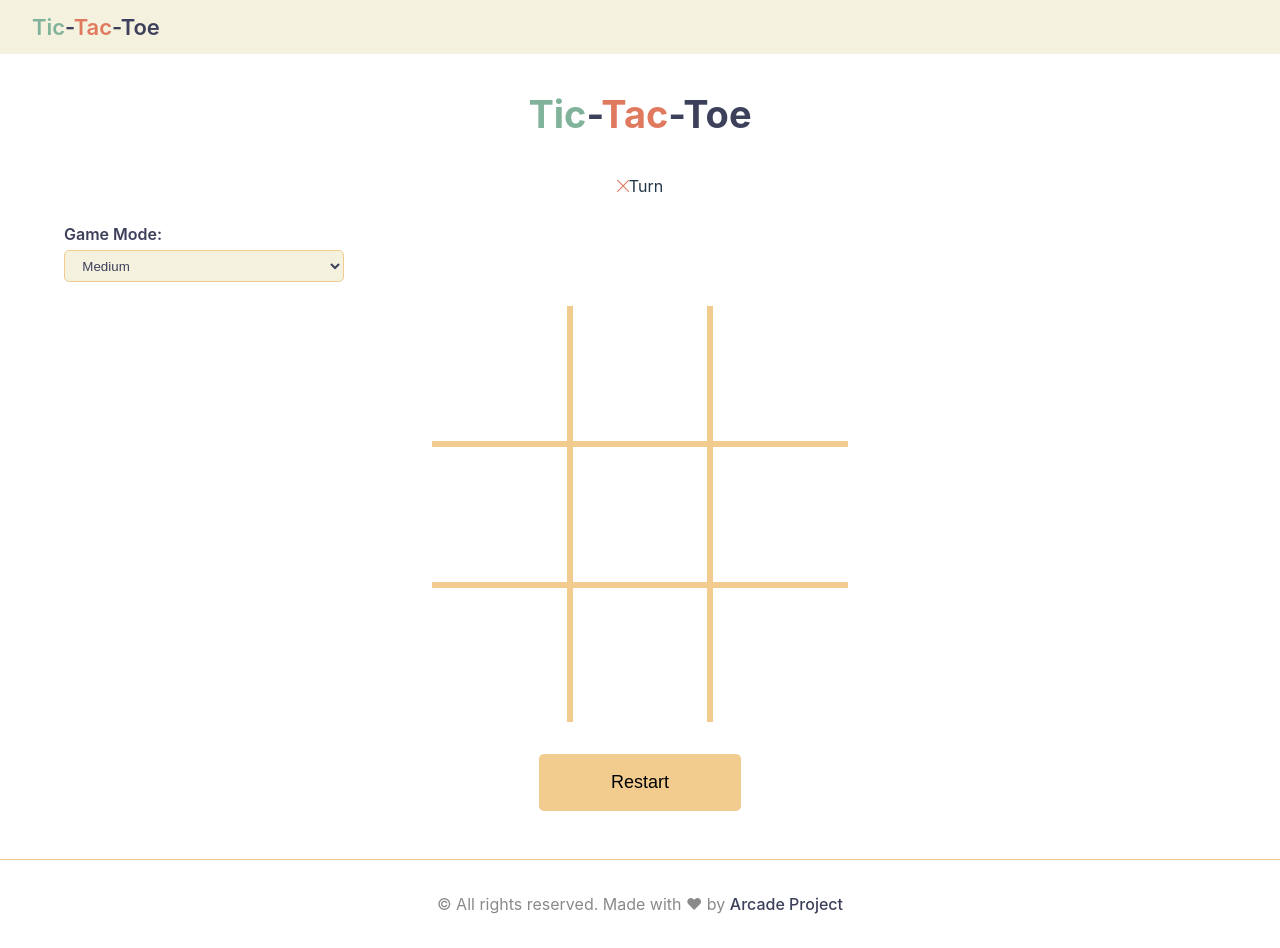
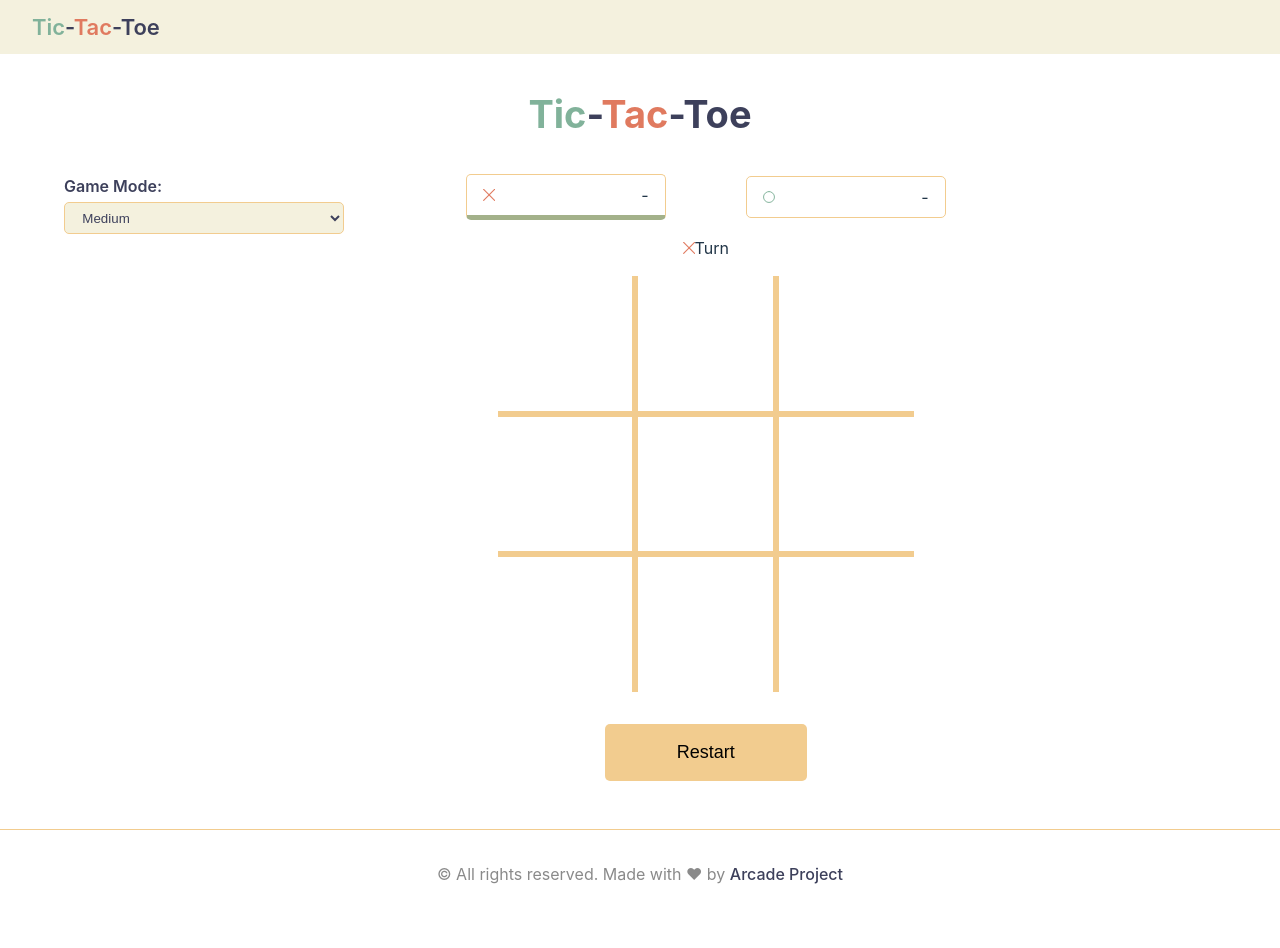
Before and after one commit to clonglam/Tic-Tac-Toe, a React (Vite) app: page / in a window 1280 px wide. Shown: the top 948 px of the page. After the commit the page ends 918 px from the top, so only its background shows below. Built offline with nearby package versions, Linux system fonts and the light colour scheme.

Commit message:
updated User interface

```diff
--- a/src/features/tictactoe/ModeSelector.tsx
+++ b/src/features/tictactoe/ModeSelector.tsx
@@ -3,7 +3,6 @@ import { GameMode, selectGameMode, setGameMode } from "./ticTacToeSlice"
 import { useAppDispatch, useAppSelector } from "../../app/hooks"
 
 const Wrapper = styled.div`
-  padding: 0.5em 0;
   position: relative;
   display: flex;
   flex-direction: column;
--- /dev/null
+++ b/src/features/tictactoe/SocreBoard.tsx
@@ -0,0 +1,77 @@
+import styled from "styled-components"
+import Cross from "./Cross"
+import Circle from "./Circle"
+import { useAppDispatch, useAppSelector } from "../../app/hooks"
+import {
+  GameMode,
+  Marks,
+  selectBoard,
+  selectGameMode,
+  selectHumanMark,
+  selectPlayers,
+  selectResult,
+  switchMark,
+} from "./ticTacToeSlice"
+
+const Wrapper = styled.section`
+  display: flex;
+  justify-content: center;
+  align-items: center;
+  width: 480px;
+  gap: 0px 5rem;
+`
+
+const ScoreBoard = styled(({ ...props }) => <section {...props} />)`
+  width: 1508px;
+  border-radius: 5px;
+  display: flex;
+  justify-content: space-between;
+  align-items: center;
+  padding: 0.5rem 1rem;
+  border: #f2cc8f 1px solid;
+  cursor: ${(props) => (props.disabled ? "disabled" : "pointer")};
+  border-bottom: ${(props) => (props.currentPlayer ? "#a3b18a 5px solid" : "")};
+`
+
+function SocreBoard() {
+  const dispatch = useAppDispatch()
+
+  const gameMode = useAppSelector(selectGameMode)
+  const currentHumanMark = useAppSelector(selectHumanMark)
+  const board = useAppSelector(selectBoard)
+  const players = useAppSelector(selectPlayers)
+  const result = useAppSelector(selectResult)
+
+  const onClickHandler = (mark: Marks) => {
+    if (
+      gameMode === GameMode["PVP"] ||
+      mark === currentHumanMark ||
+      (!board.every((cell) => cell === null) && result === null)
+    )
+      return
+    dispatch(switchMark())
+  }
+
+  return (
+    <Wrapper className="container">
+      {(["X", "O"] as Marks[]).map((mark) => (
+        <ScoreBoard
+          key={mark}
+          disabled={gameMode === GameMode["PVP"]}
+          currentPlayer={currentHumanMark === mark}
+          onClick={() => onClickHandler(mark)}
+        >
+          {mark === "X" ? (
+            <Cross width={12} height={12} />
+          ) : (
+            <Circle width={12} height={12} />
+          )}
+
+          <div>{players[mark].score === 0 ? "-" : players[mark].score}</div>
+        </ScoreBoard>
+      ))}
+    </Wrapper>
+  )
+}
+
+export default SocreBoard
--- a/src/pages/HomePage.tsx
+++ b/src/pages/HomePage.tsx
@@ -3,9 +3,11 @@ import styled from "styled-components"
 import GameBoard from "../features/tictactoe/GameBoard"
 import PlayerTurn from "../features/tictactoe/PlayerTurn"
 import RestartButton from "../features/tictactoe/RestartButton"
+import SocreBoard from "../features/tictactoe/SocreBoard"
 import WinnerModal from "../features/tictactoe/WinnerModal"
+import ModeSelector from "../features/tictactoe/ModeSelector"
+
 import Branding from "../components/Branding"
-import ModeSelector from "../features/tictactoe/ModeSelector"
 
 const GameCanvas = styled.section`
   position: relative;
@@ -14,24 +16,37 @@ const GameCanvas = styled.section`
   justify-content: center;
   margin-bottom: 2rem;
 `
+const GameSection = styled.section`
+  grid-column: span 9;
+`
+
+const HomePageWrapper = styled.main`
+  display: grid;
+  grid-template-columns: repeat(12, 1fr);
+  gap: 10px;
+`
 
 function HomePage() {
   return (
     <>
       <Branding />
 
-      <section className="container">
-        <PlayerTurn />
+      <HomePageWrapper className="container">
         <ModeSelector />
 
-        <GameCanvas>
-          <GameBoard />
+        <GameSection>
+          <SocreBoard />
+          <PlayerTurn />
 
-          <WinnerModal />
-        </GameCanvas>
+          <GameCanvas>
+            <GameBoard />
 
-        <RestartButton />
-      </section>
+            <WinnerModal />
+          </GameCanvas>
+
+          <RestartButton />
+        </GameSection>
+      </HomePageWrapper>
     </>
   )
 }
```
